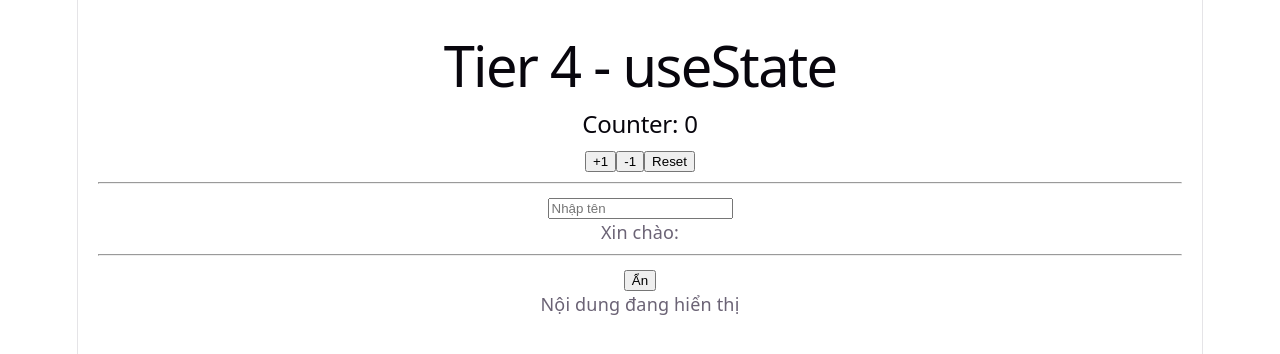
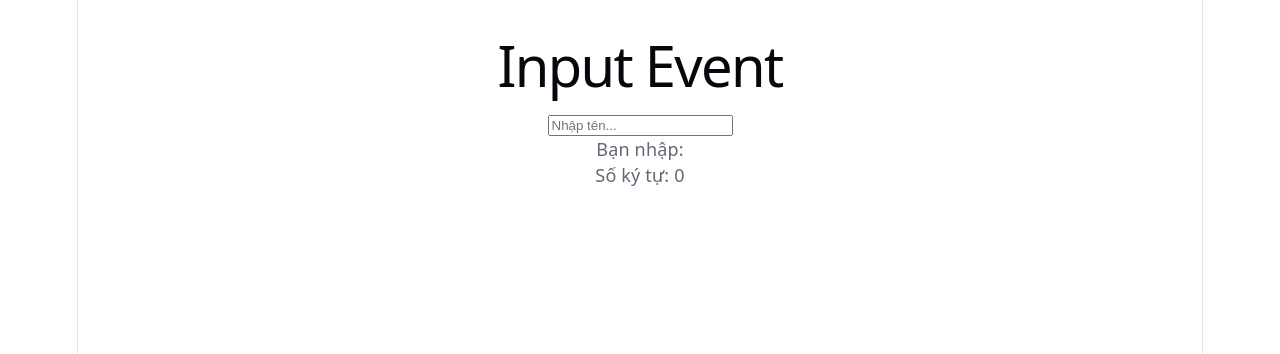
Before and after one commit to Thanhvan1109206/CSE391_NgoThiThanhVan_2451160849, a React (Vite) app in the folder hello-react/: page / in a window 1280 px wide. Shown: the top 354 px of the page. Built offline with nearby package versions, Linux system fonts and the light colour scheme.

Commit message:
Complete Tier 5

```diff
--- a/hello-react/src/App.jsx
+++ b/hello-react/src/App.jsx
@@ -1,38 +1,20 @@
 import { useState } from "react";
 
 function App() {
-  const [count, setCount] = useState(0);
-  const [name, setName] = useState("");
-  const [isVisible, setIsVisible] = useState(true);
+  const [text, setText] = useState("");
 
   return (
     <div style={{ padding: "20px" }}>
-      <h1>Tier 4 - useState</h1>
-
-      <h2>Counter: {count}</h2>
-
-      <button onClick={() => setCount(count + 1)}>+1</button>
-      <button onClick={() => setCount(count - 1)}>-1</button>
-      <button onClick={() => setCount(0)}>Reset</button>
-
-      <hr />
+      <h1>Input Event</h1>
 
       <input
-        type="text"
-        placeholder="Nhập tên"
-        value={name}
-        onChange={(e) => setName(e.target.value)}
+        value={text}
+        onChange={(e) => setText(e.target.value)}
+        placeholder="Nhập tên..."
       />
 
-      <p>Xin chào: {name}</p>
-
-      <hr />
-
-      <button onClick={() => setIsVisible(!isVisible)}>
-        {isVisible ? "Ẩn" : "Hiện"}
-      </button>
-
-      {isVisible && <p>Nội dung đang hiển thị</p>}
+      <p>Bạn nhập: {text}</p>
+      <p>Số ký tự: {text.length}</p>
     </div>
   );
 }
```
Also changed, not shown: 2 other files (tests, documents, lock files or other folders).
